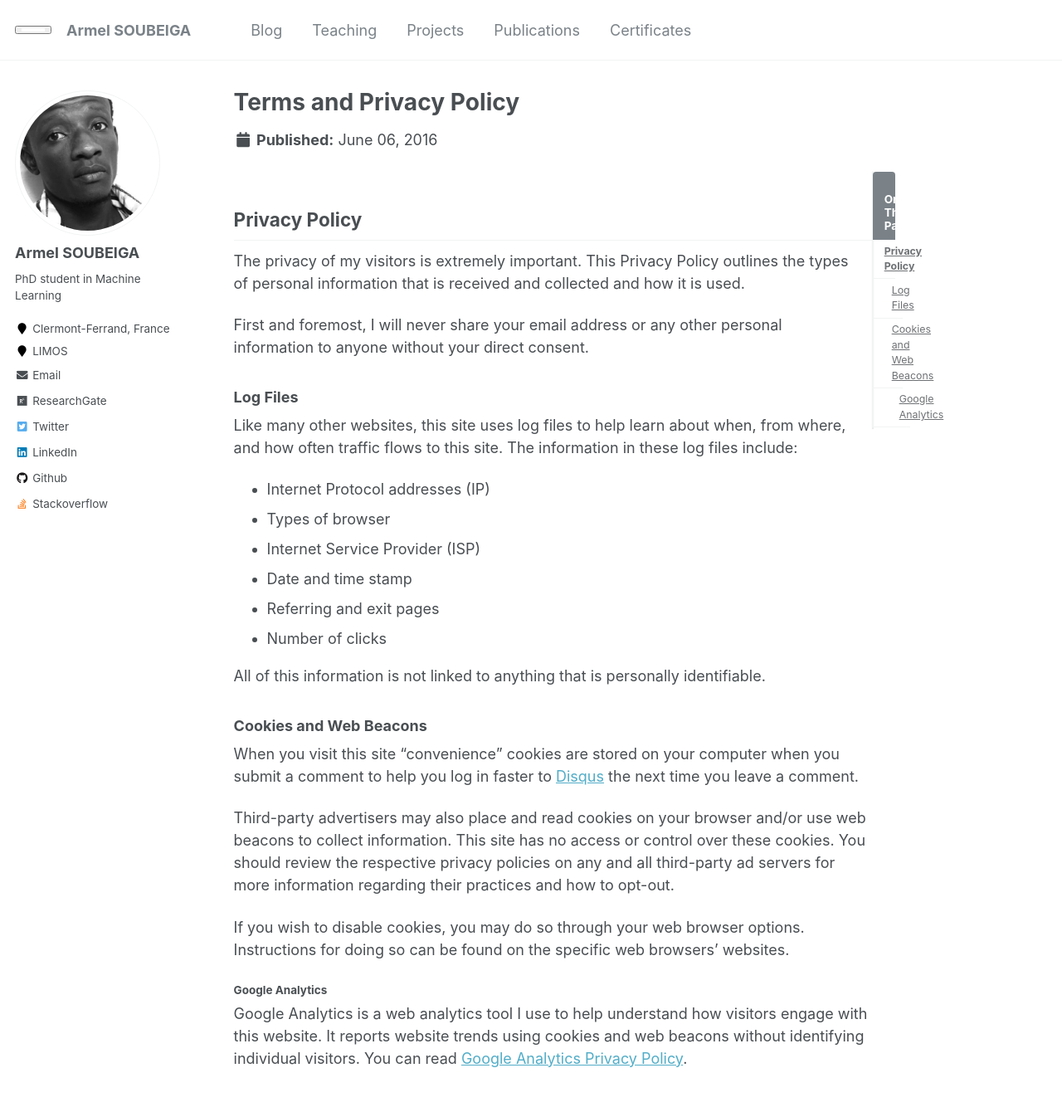
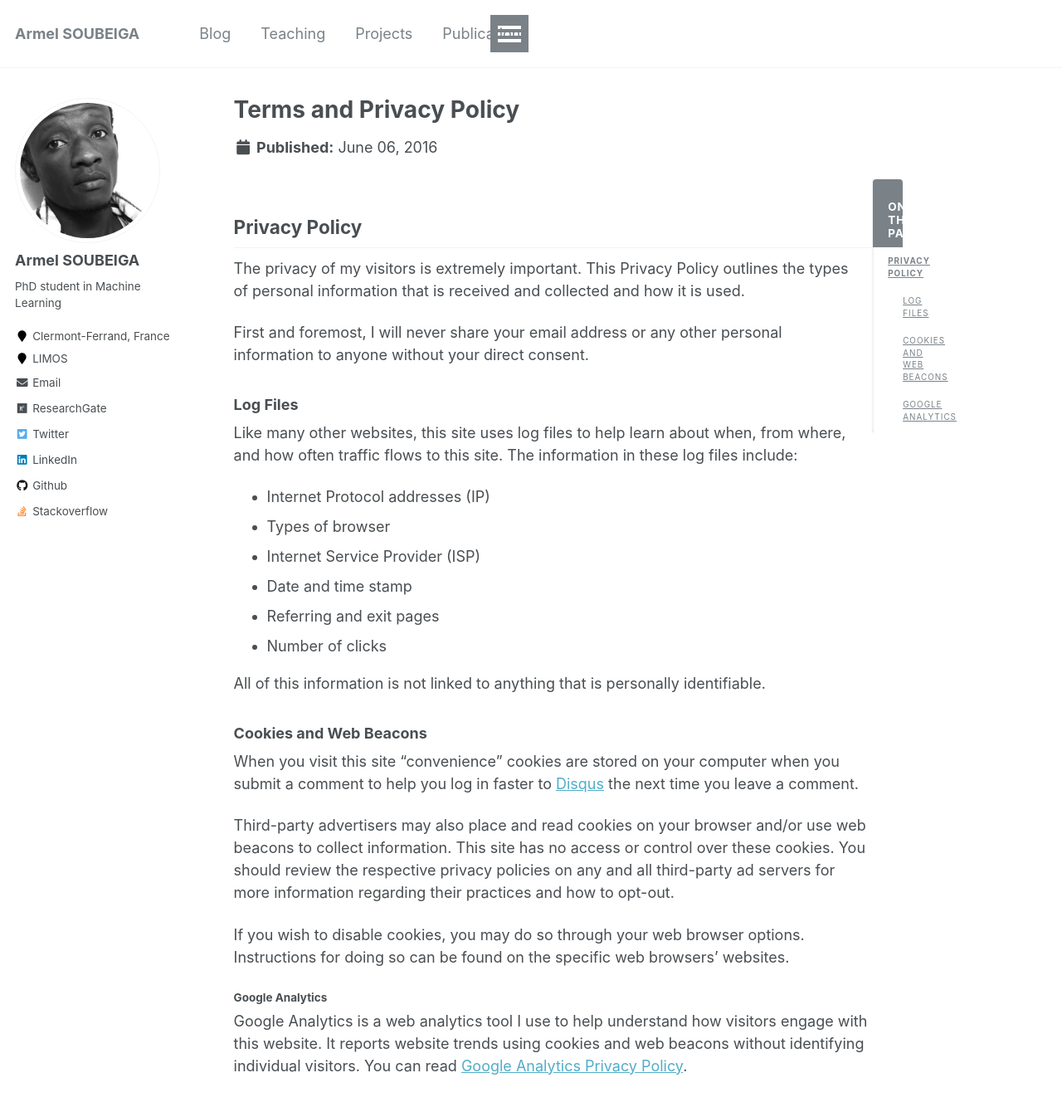
Before and after one commit to armelsoubeiga/armelsoubeiga.github.io, a Jekyll site: the page built from _pages/terms.md, in a window 1280 px wide and 1400 px high. Shown: the top 1334 px of the window at 83% size. Built offline with Jekyll 4.4.1, drawn with Linux system fonts in a browser that asks for light colours.

Commit message:
Add files via upload

```diff
--- a/_sass/_navigation.scss
+++ b/_sass/_navigation.scss
@@ -7,16 +7,22 @@
    ========================================================================== */
 
 .breadcrumbs {
+  @include container;
   @include clearfix;
-  margin: 0 auto;
-  max-width: 100%;
+  margin-top: 0;
+  margin-bottom: 0;
+  padding-left: 2em;
+  padding-right: 2em;
+  font-family: $sans-serif;
+  -webkit-animation: intro 0.3s both;
+          animation: intro 0.3s both;
+  -webkit-animation-delay: 0.30s;
+          animation-delay: 0.30s;
+
+  @include breakpoint($large) {
     padding-left: 1em;
     padding-right: 1em;
-  font-family: $sans-serif;
-  -webkit-animation: $intro-transition;
-  animation: $intro-transition;
-  -webkit-animation-delay: 0.3s;
-  animation-delay: 0.3s;
+  }
 
   @include breakpoint($x-large) {
     max-width: $x-large;
@@ -28,12 +34,11 @@
     font-size: $type-size-6;
 
     @include breakpoint($large) {
-      float: right;
-      width: calc(100% - #{$right-sidebar-width-narrow});
+      @include span(10 of 12 last);
     }
 
     @include breakpoint($x-large) {
-      width: calc(100% - #{$right-sidebar-width});
+      @include prefix(0.5 of 12);
     }
   }
 
@@ -46,16 +51,16 @@
   }
 }
 
+
 /*
    Post pagination navigation links
    ========================================================================== */
 
 .pagination {
+  @include full();
   @include clearfix();
-  float: left;
   margin-top: 1em;
   padding-top: 1em;
-  width: 100%;
 
   ul {
     margin: 0;
@@ -70,7 +75,6 @@
     margin-left: -1px;
 
     a {
-      display: block;
       margin-bottom: 0.25em;
       padding: 0.5em 1em;
       font-family: $sans-serif;
@@ -79,22 +83,21 @@
       line-height: 1.5;
       text-align: center;
       text-decoration: none;
-      color: $muted-text-color;
-      border: 1px solid mix(#000, $border-color, 25%);
+      color: mix(#fff, $gray, 25%);
+      border: 1px solid $light-gray;
       border-radius: 0;
 
       &:hover {
         color: $link-color-hover;
       }
 
-      &.current,
-      &.current.disabled {
+      &.current {
         color: #fff;
         background: $primary-color;
       }
 
       &.disabled {
-        color: rgba($muted-text-color, 0.5);
+        color: mix(#fff, $gray, 75%);
         pointer-events: none;
         cursor: not-allowed;
       }
@@ -128,14 +131,14 @@
     font-weight: bold;
     text-align: center;
     text-decoration: none;
-    color: $muted-text-color;
-    border: 1px solid mix(#000, $border-color, 25%);
+    color: mix(#fff, $gray, 50%);
+    border: 1px solid $light-gray;
     border-radius: $border-radius;
- /*
+
     &:hover {
-      @include yiq-contrasted($muted-text-color);
+      color: $link-color-hover;
     }
-*/
+
     &:first-child {
       border-top-right-radius: 0;
       border-bottom-right-radius: 0;
@@ -148,7 +151,7 @@
     }
 
     &.disabled {
-      color: rgba($muted-text-color, 0.5);
+      color: mix(#fff, $gray, 75%);
       pointer-events: none;
       cursor: not-allowed;
     }
@@ -164,74 +167,60 @@
   border-top: 1px solid $border-color;
 }
 
+
 /*
    Priority plus navigation
    ========================================================================== */
 
 .greedy-nav {
   position: relative;
-  display: -webkit-box;
-  display: -ms-flexbox;
-  display: flex;
-  -webkit-box-align: center;
-  -ms-flex-align: center;
-  align-items: center;
-  min-height: $nav-height;
+  min-width: 250px;
   background: $background-color;
 
   a {
     display: block;
     margin: 0 1rem;
+    padding: 0.5rem 0;
     color: $masthead-link-color;
     text-decoration: none;
-    -webkit-transition: none;
-    transition: none;
 
     &:hover {
       color: $masthead-link-color-hover;
     }
-
-    &.site-logo {
-      margin-left: 0;
-      margin-right: 0.5rem;
   }
 
-    &.site-title {
+  button {
+    position: absolute;
+    height: 100%;
+    right: 0;
+    padding: 0 0.5rem;
+    border: 0;
+    outline: none;
+    background-color: $primary-color;
+    color: #fff;
+    cursor: pointer;
+  }
+
+  .visible-links {
+    display: table;
+
+    li {
+      display: table-cell;
+      vertical-align: middle;
+
+      &:first-child {
+        font-weight: bold;
+
+        a {
           margin-left: 0;
         }
       }
 
-  img{
-    -webkit-transition: none;
-    transition: none;
+      &:last-child {
+        a {
+          margin-right: 0;
         }
-
-  &__toggle {
-    -ms-flex-item-align: center;
-    align-self: center;
-    height: $nav-toggle-height;
-    border: 0;
-    outline: none;
-    background-color: transparent;
-    cursor: pointer;
       }
-
-  .visible-links {
-    display: -webkit-box;
-    display: -ms-flexbox;
-    display: flex;
-    -webkit-box-pack: end;
-    -ms-flex-pack: end;
-    justify-content: flex-end;
-    -webkit-box-flex: 1;
-    -ms-flex: 1;
-    flex: 1;
-    overflow: hidden;
-
-    li {
-      -webkit-box-flex: 0;
-      -ms-flex: none;
-      flex: none;
     }
 
     a {
@@ -243,45 +232,20 @@
         left: 0;
         bottom: 0;
         height: 4px;
-        background: $primary-color;
+        background: mix(#fff, $primary-color, 50%);
         width: 100%;
         -webkit-transition: $global-transition;
         transition: $global-transition;
-        -webkit-transform: scaleX(0) translate3d(0, 0, 0);
-        transform: scaleX(0) translate3d(0, 0, 0); // hide
+        -webkit-transform: scaleX(0);
+            -ms-transform: scaleX(0);
+                transform: scaleX(0); /* hide*/
       }
 
       &:hover:before {
         -webkit-transform: scaleX(1);
             -ms-transform: scaleX(1);
-        transform: scaleX(1); // reveal
+                transform: scaleX(1); /* reveal*/
       }
-    }
-
-    .dropdown {
-      float: left;
-      width: auto;
-    }
-
-    .dropdown-content {
-      display: none;
-      position: absolute;
-      background-color: darken($background-color, 3%);
-      min-width: 160px;
-      box-shadow: $box-shadow;
-      z-index: 1;
-    }
-
-    .dropdown-content a {
-      padding: 4px 8px;
-    }
-
-    .dropdown:hover .dropdown-content {
-      display: block;
-    }
-
-    .dropdown-content a:not(:last-child){
-      border-bottom: none;
     }
   }
 
@@ -293,14 +257,8 @@
     padding: 5px;
     border: 1px solid $border-color;
     border-radius: $border-radius;
-    background: $background-color;
-    -webkit-box-shadow: 0 2px 4px 0 rgba(#000, 0.16),
-      0 2px 10px 0 rgba(#000, 0.12);
-    box-shadow: 0 2px 4px 0 rgba(#000, 0.16), 0 2px 10px 0 rgba(#000, 0.12);
-
-    &.hidden {
-      display: none;
-    }
+    background: #fff;
+    box-shadow: 0 0 10px rgba(#000, 0.25);
 
     a {
       margin: 0;
@@ -309,7 +267,7 @@
 
       &:hover {
         color: $masthead-link-color-hover;
-        background: $navicon-link-color-hover;
+        background: mix(#fff, $primary-color, 75%);
       }
     }
 
@@ -334,7 +292,7 @@
       width: 0;
       border-style: solid;
       border-width: 0 10px 10px;
-      border-color: $background-color transparent;
+      border-color: #fff transparent;
       display: block;
       z-index: 1;
     }
@@ -350,98 +308,13 @@
   }
 }
 
-.no-js {
-  .greedy-nav {
-    .visible-links {
-      -ms-flex-wrap: wrap;
-      flex-wrap: wrap;
-      overflow: visible;
-    }
-  }
-}
 
 /*
    Navigation list
    ========================================================================== */
 
 .nav__list {
-  margin-bottom: 1.5em;
-
-  input[type="checkbox"],
-  label {
-    display: none;
-  }
-
-  @include breakpoint(max-width $large - 1px) {
-    label {
-      position: relative;
-      display: inline-block;
-      padding: 0.5em 2.5em 0.5em 1em;
-      color: $gray;
-      font-size: $type-size-6;
-      font-weight: bold;
-      border: 1px solid $light-gray;
-      border-radius: $border-radius;
-      z-index: 20;
-      -webkit-transition: 0.2s ease-out;
-      transition: 0.2s ease-out;
-      cursor: pointer;
-
-      &:before,
-      &:after {
-        content: "";
-        position: absolute;
-        right: 1em;
-        top: 1.25em;
-        width: 0.75em;
-        height: 0.125em;
-        line-height: 1;
-        background-color: $gray;
-        -webkit-transition: 0.2s ease-out;
-        transition: 0.2s ease-out;
-      }
-
-      &:after {
-        -webkit-transform: rotate(90deg);
-        -ms-transform: rotate(90deg);
-        transform: rotate(90deg);
-      }
-
-      &:hover {
-        color: #fff;
-        border-color: $gray;
-        background-color: mix(white, #000, 20%);
-
-        &:before,
-        &:after {
-          background-color: #fff;
-        }
-      }
-    }
-
-    /* selected*/
-    input:checked + label {
-      color: white;
-      background-color: mix(white, #000, 20%);
-
-      &:before,
-      &:after {
-        background-color: #fff;
-      }
-    }
-
-    /* on hover show expand*/
-    label:hover:after {
-      -webkit-transform: rotate(90deg);
-      -ms-transform: rotate(90deg);
-      transform: rotate(90deg);
-    }
-
-    input:checked + label:hover:after {
-      -webkit-transform: rotate(0);
-      -ms-transform: rotate(0);
-      transform: rotate(0);
-    }
+  font-size: 1.25rem;
 
   ul {
     margin-bottom: 1em;
@@ -449,66 +322,32 @@
 
   a {
     display: block;
-      padding: 0.25em 0;
-
-      @include breakpoint($large) {
-        padding-top: 0.125em;
-        padding-bottom: 0.125em;
-      }
+    padding: 0.125em 0;
+    color: inherit;
 
     &:hover {
       text-decoration: underline;
     }
-    }
-  }
-}
-
-.nav__list .nav__items {
-  margin: 0;
-  font-size: 1.25rem;
-
-  a {
-    color: inherit;
   }
 
   .active {
     margin-left: -0.5em;
     padding-left: 0.5em;
     padding-right: 0.5em;
+    color: #fff;
     font-weight: bold;
+    background: $primary-color;
+    border-radius: $border-radius;
+
+    &:hover {
+      color: #fff;
     }
-
-  @include breakpoint(max-width $large - 1px) {
-    position: relative;
-    max-height: 0;
-    opacity: 0%;
-    overflow: hidden;
-    z-index: 10;
-    -webkit-transition: 0.3s ease-in-out;
-    transition: 0.3s ease-in-out;
-    -webkit-transform: translate(0, 10%);
-    -ms-transform: translate(0, 10%);
-    transform: translate(0, 10%);
-  }
-}
-
-@include breakpoint(max-width $large - 1px) {
-  .nav__list input:checked ~ .nav__items {
-    -webkit-transition: 0.5s ease-in-out;
-    transition: 0.5s ease-in-out;
-    max-height: 9999px; /* exaggerate max-height to accommodate tall lists*/
-    overflow: visible;
-    opacity: 1;
-    margin-top: 1em;
-    -webkit-transform: translate(0, 0);
-    -ms-transform: translate(0, 0);
-    transform: translate(0, 0);
   }
 }
 
 .nav__title {
   margin: 0;
-  padding: 0.5rem 0.75rem;
+  padding: 0.5rem 1rem;
   font-family: $sans-serif-narrow;
   font-size: $type-size-5;
   font-weight: bold;
@@ -517,13 +356,14 @@
 .nav__sub-title {
   display: block;
   margin: 0.5rem 0;
-  padding: 0.25rem 0;
+  padding: 0.5rem 0;
   font-family: $sans-serif-narrow;
   font-size: $type-size-6;
   font-weight: bold;
   text-transform: uppercase;
   border-bottom: 1px solid $border-color;
 }
+
 
 /*
    Table of contents navigation
@@ -532,10 +372,11 @@
 .toc {
   font-family: $sans-serif-narrow;
   color: $gray;
-  background-color: $background-color;
+  text-transform: uppercase;
+  letter-spacing: 1px;
+  background-color: #fff;
   border: 1px solid $border-color;
   border-radius: $border-radius;
-  -webkit-box-shadow: $box-shadow;
   box-shadow: $box-shadow;
 
   .nav__title {
@@ -545,14 +386,6 @@
     border-top-left-radius: $border-radius;
     border-top-right-radius: $border-radius;
   }
-
-  // Scrollspy marks toc items as .active when they are in focus
-/*
-  .active a {
-    @include yiq-contrasted($active-color);
-  }
- */
-
 }
 
 .toc__menu {
@@ -560,43 +393,40 @@
   padding: 0;
   width: 100%;
   list-style: none;
-  font-size: $type-size-6;
-
-  @include breakpoint($large) {
-    font-size: $type-size-7;
-  }
+  font-size: 0.8rem;
 
   a {
     display: block;
-    padding: 0.25rem 0.75rem;
-    color: $muted-text-color;
+    padding: 0.5rem 1rem;
+    color: $gray;
+    font-size: $type-size-7;
     font-weight: bold;
     line-height: 1.5;
     border-bottom: 1px solid $border-color;
 
     &:hover {
-      color: $text-color;
+      color: #000;
+      background: $lighter-gray;
+    }
+  }
+
+  > li:last-child {
+    a {
+      border-bottom: none;
     }
   }
 
   li ul > li a {
-    padding-left: 1.25rem;
+    padding-left: 2rem;
     font-weight: normal;
   }
 
-  li ul li ul > li a {
-    padding-left: 1.75rem;
-  }
+  /* hide sub sub links on small screens*/
+  li > ul li {
+    display: none;
 
-  li ul li ul li ul > li a {
-    padding-left: 2.25rem;
-  }
-
-  li ul li ul li ul li ul > li a {
-    padding-left: 2.75rem;
-  }
-
-  li ul li ul li ul li ul li ul > li a {
-    padding-left: 3.25rem
+    @include breakpoint($medium) {
+      display: block;
     }
   }
+}
```
Lines whose indentation alone changed are shown as unchanged.
